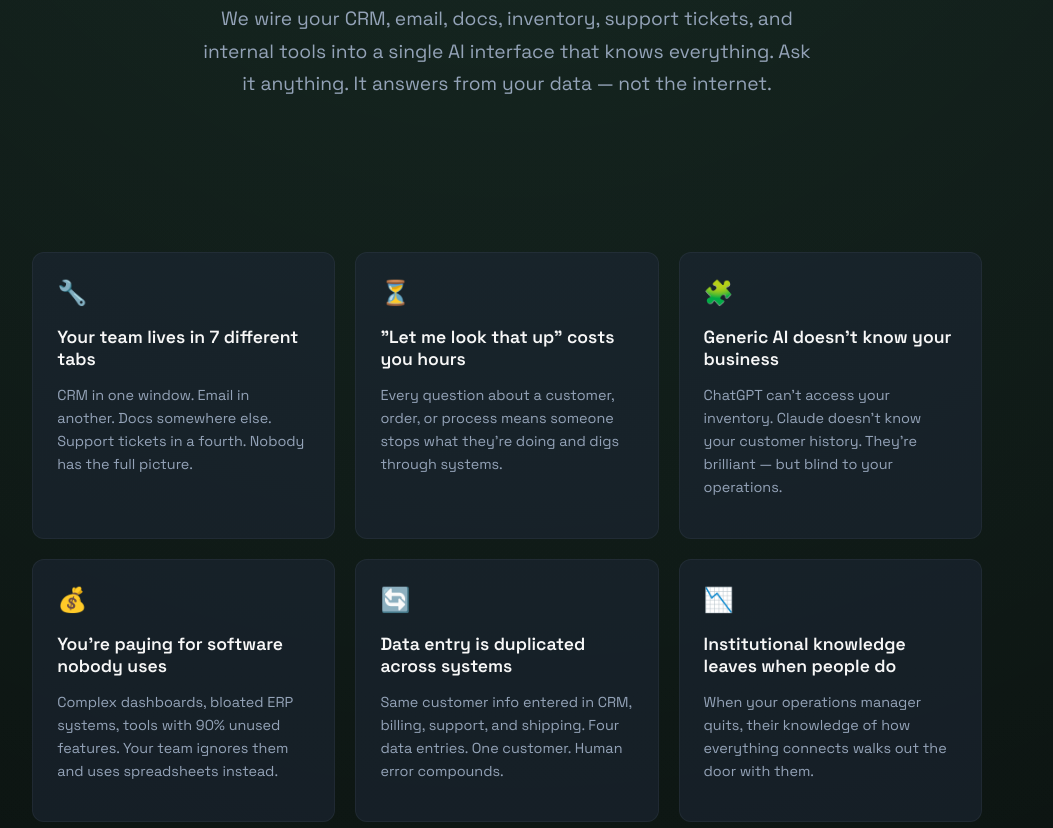
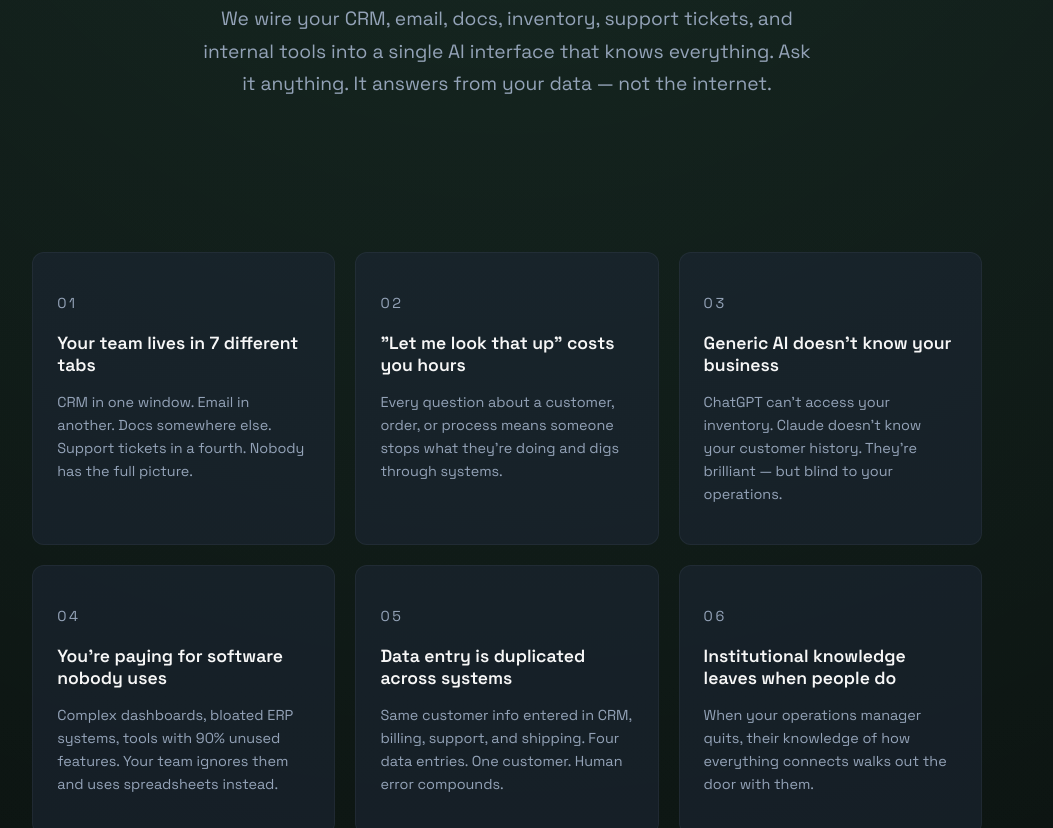
Before and after one commit to davidames0523/mackerricher, a plain HTML site: page ai-integration.html in a window 1280 px wide. Shown: the part 428-1256 px from the top of the page, without its empty margins (133-1186 px from the left). Drawn offline with Linux system fonts and the light colour scheme.

Commit message:
Remove emojis from AI integration page, use numbered eyebrow labels

```diff
--- a/ai-integration.html
+++ b/ai-integration.html
@@ -43,7 +43,6 @@
       border: 1px solid rgba(148,163,184,0.08);
       border-radius: 12px;
     }
-    .problem-card .icon { font-size: 1.5em; margin-bottom: 12px; }
     .problem-card h3 { font-size: 1.1em; margin-bottom: 8px; }
     .problem-card p { color: #94a3b8; font-size: 0.9em; line-height: 1.6; }
     .how-section {
@@ -126,32 +125,32 @@
       <!-- The problem -->
       <div class="problem-grid">
         <div class="problem-card">
-          <div class="icon">🔧</div>
+          <p class="eyebrow" style="margin-bottom:8px;">01</p>
           <h3>Your team lives in 7 different tabs</h3>
           <p>CRM in one window. Email in another. Docs somewhere else. Support tickets in a fourth. Nobody has the full picture.</p>
         </div>
         <div class="problem-card">
-          <div class="icon">⏳</div>
+          <p class="eyebrow" style="margin-bottom:8px;">02</p>
           <h3>"Let me look that up" costs you hours</h3>
           <p>Every question about a customer, order, or process means someone stops what they're doing and digs through systems.</p>
         </div>
         <div class="problem-card">
-          <div class="icon">🧩</div>
+          <p class="eyebrow" style="margin-bottom:8px;">03</p>
           <h3>Generic AI doesn't know your business</h3>
           <p>ChatGPT can't access your inventory. Claude doesn't know your customer history. They're brilliant — but blind to your operations.</p>
         </div>
         <div class="problem-card">
-          <div class="icon">💰</div>
+          <p class="eyebrow" style="margin-bottom:8px;">04</p>
           <h3>You're paying for software nobody uses</h3>
           <p>Complex dashboards, bloated ERP systems, tools with 90% unused features. Your team ignores them and uses spreadsheets instead.</p>
         </div>
         <div class="problem-card">
-          <div class="icon">🔄</div>
+          <p class="eyebrow" style="margin-bottom:8px;">05</p>
           <h3>Data entry is duplicated across systems</h3>
           <p>Same customer info entered in CRM, billing, support, and shipping. Four data entries. One customer. Human error compounds.</p>
         </div>
         <div class="problem-card">
-          <div class="icon">📉</div>
+          <p class="eyebrow" style="margin-bottom:8px;">06</p>
           <h3>Institutional knowledge leaves when people do</h3>
           <p>When your operations manager quits, their knowledge of how everything connects walks out the door with them.</p>
         </div>
```
